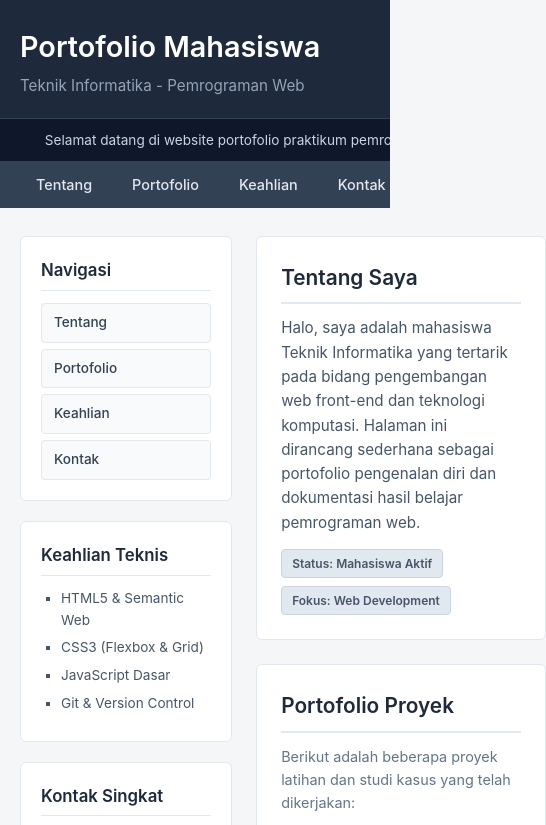
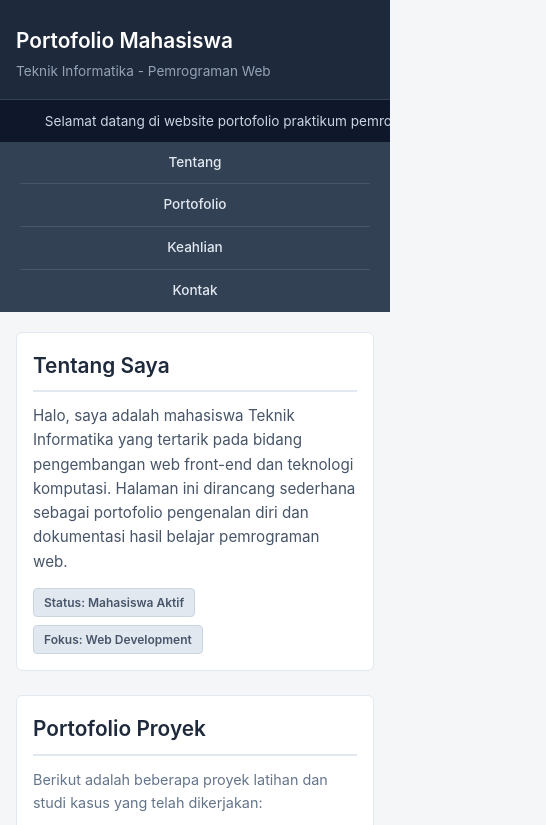
Before and after one commit to Yogs4R/css-web-page, a plain HTML site: page index.html in a window 390 px wide. Shown: the top 825 px of the page, 546 px wide, since content can reach past the window. Drawn offline with Linux system fonts and the light colour scheme; a script that the page names is missing.

Commit message:
style: implement responsive css for all device

```diff
--- a/style.css
+++ b/style.css
@@ -345,3 +345,102 @@ body {
     margin-top: 40px;
     border-top: 1px solid #334155;
 }
+
+/* ==========================================================================
+   Step 5: Media Queries (Responsif untuk Tablet & Mobile)
+   Prinsip: Berpindah dari 2 kolom ke 1 kolom tumpuk saat layar menyempit,
+   menyesuaikan padding, ukuran teks, serta navigasi agar nyaman di semua device.
+   ========================================================================== */
+
+/* 1. TABLET & LAYAR MENENGAH (Maksimal 768px) */
+@media (max-width: 768px) {
+    /* Layout utama berubah menjadi 1 kolom vertikal */
+    .main-layout {
+        grid-template-columns: 1fr; /* Tumpuk aside dan main menjadi 1 kolom */
+        gap: 20px;
+        margin-top: 20px;
+        padding: 0 16px;
+    }
+
+    /* Di layar tablet/mobile, kita bisa posisikan aside secara fleksibel atau di bawah/atas */
+    .site-aside {
+        order: 2; /* Main muncul duluan di layar kecil (order 1 bawaan), aside di bawahnya */
+    }
+
+    .site-main {
+        order: 1;
+    }
+
+    /* Navigasi atas dibuat wrap agar tidak meluap jika layar sempit */
+    .nav-menu {
+        flex-wrap: wrap;
+        justify-content: center;
+        gap: 4px;
+    }
+
+    .nav-menu li a {
+        padding: 10px 14px;
+        font-size: 0.85rem;
+    }
+
+    .header-container {
+        padding: 0 16px 16px 16px;
+    }
+
+    .header-container h1 {
+        font-size: 1.5rem;
+    }
+
+    .content-section {
+        padding: 18px;
+    }
+}
+
+/* 2. MOBILE / SMARTPHONE (Maksimal 480px) */
+@media (max-width: 480px) {
+    .header-container h1 {
+        font-size: 1.3rem;
+    }
+
+    .header-container .subtitle {
+        font-size: 0.85rem;
+    }
+
+    /* Menu navigasi dibuat penuh selebar layar di HP */
+    .nav-menu {
+        flex-direction: column;
+        gap: 0;
+    }
+
+    .nav-menu li {
+        width: 100%;
+        text-align: center;
+        border-bottom: 1px solid #475569;
+    }
+
+    .nav-menu li:last-child {
+        border-bottom: none;
+    }
+
+    .nav-menu li a {
+        padding: 10px;
+    }
+
+    /* Grid portofolio menjadi 1 kolom penuh */
+    .portfolio-grid {
+        grid-template-columns: 1fr;
+    }
+
+    .badge-group {
+        flex-direction: column;
+        align-items: flex-start;
+    }
+
+    .content-section {
+        padding: 16px;
+    }
+
+    .aside-widget {
+        padding: 16px;
+    }
+}
```
